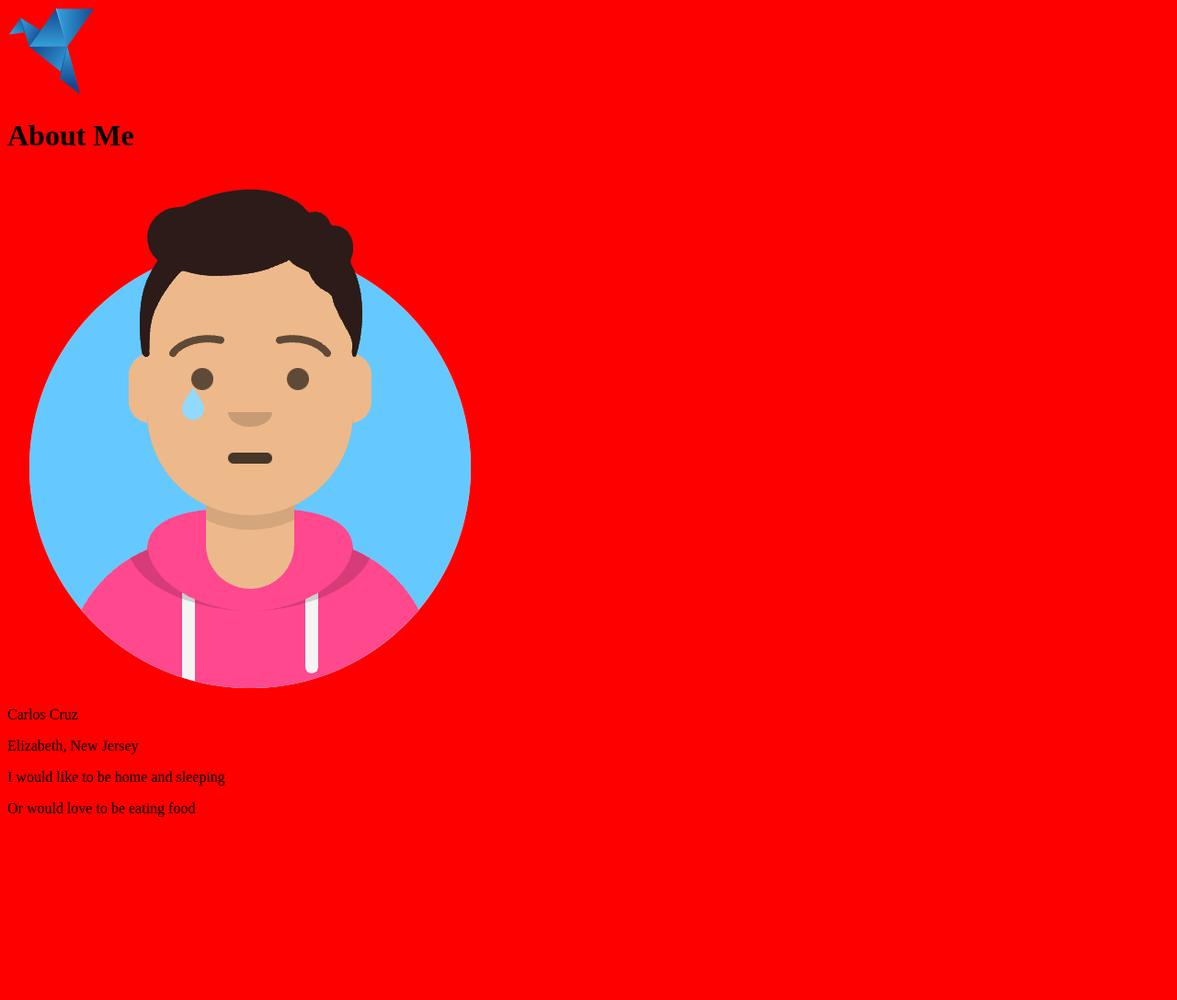
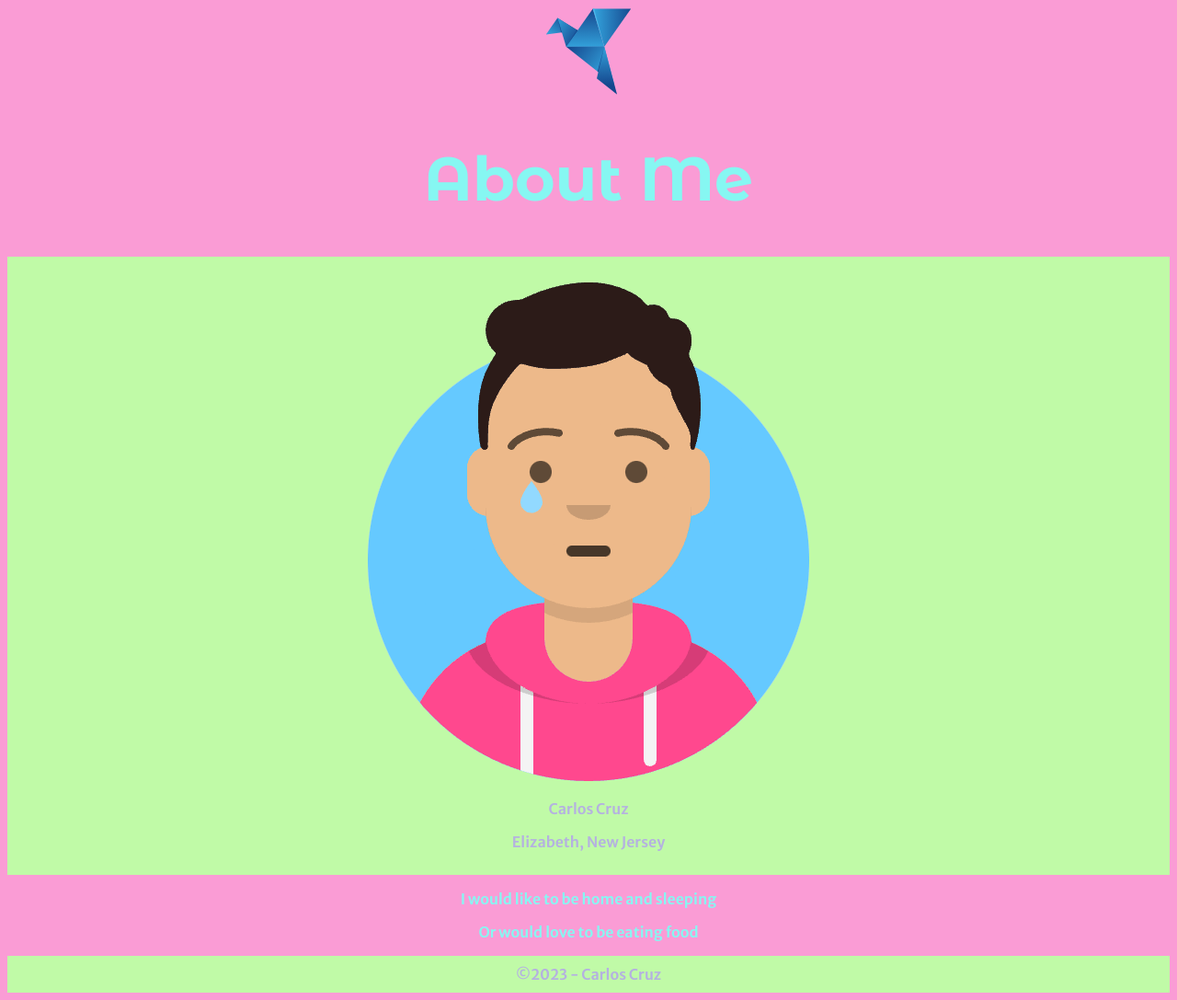
Before and after one commit to RVCC-IDMX/about-me-cruz1508, a plain HTML site: page index.html in a window 1280 px wide. Shown: the whole page at 92% size. Before the commit the page ends 904 px from the top, so only its background shows below. Drawn offline with Linux system fonts and the light colour scheme.

Commit message:
Adding Some Style

```diff
--- a/css/style.css
+++ b/css/style.css
@@ -1,3 +1,33 @@
 body {
-    background-color: red;
+    font-family: 'Anton', sans-serif;
+    font-family: 'Merriweather Sans', sans-serif;
+    background-color: #FA9CD5;
+    color: #86F7F2;
 }
+
+h1,
+h2,
+h3,
+h4,
+h5,
+h5,
+h6 {
+    font-family: 'Montserrat Alternates', sans-serif;
+    font-size: 50pt;
+}
+
+header {
+
+    text-align: center;
+}
+
+#hero, footer {
+    color: #B4B1E0;
+    background-color: #C0FAA7;
+    text-align: center;
+    padding: 10px;
+}
+
+#bio {
+    text-align: center;
+}
--- a/index.html
+++ b/index.html
@@ -1,10 +1,12 @@
 <!DOCTYPE html>
 <html lang="en">
+
 <head>
     <meta charset="UTF-8">
     <meta name="viewport" content="width=device-width, initial-scale=1.0">
     <title>About Me</title>
 </head>
+
 <body>
     <!-- Sample Text for a Comment. -->
 
@@ -17,7 +19,13 @@
 
         <link rel="preconnect" href="https://fonts.googleapis.com">
         <link rel="preconnect" href="https://fonts.gstatic.com" crossorigin>
-<link href="https://fonts.googleapis.com/css2?family=Anton&family=Merriweather+Sans:ital,wght@0,600;1,400;1,700&display=swap" rel="stylesheet">
+        <link
+            href="https://fonts.googleapis.com/css2?family=Anton&family=Merriweather+Sans:ital,wght@0,600;1,400;1,700&display=swap"
+            rel="stylesheet">
+        <link rel="preconnect" href="https://fonts.googleapis.com">
+        <link rel="preconnect" href="https://fonts.gstatic.com" crossorigin>
+        <link href="https://fonts.googleapis.com/css2?family=Montserrat+Alternates:wght@400;600;700&display=swap"
+            rel="stylesheet">
 
         <link rel="stylesheet" href="css/style.css">
 
@@ -25,23 +33,30 @@
 
     <main>
         <!-- is where the main information of the website lives-->
-<section>
+        <section id="hero">
+
             <img src="img/avataaars.png" alt="A pic off of a website">
             <div>
                 <p>Carlos Cruz</p>
                 <p>Elizabeth, New Jersey</p>
             </div>
         </section>
-<section>
-
-</section>
+        <section id="bio">
             <!-- Bio Stuff-->
             <div>
                 <p> I would like to be home and sleeping</p>
                 <p> Or would love to be eating food</p>
             </div>
+        </section>
     </main>
+
+<footer>
+
+©2023 - Carlos Cruz
+
+</footer>
 
 
 </body>
+
 </html>
```
Lines whose indentation alone changed are shown as unchanged.
